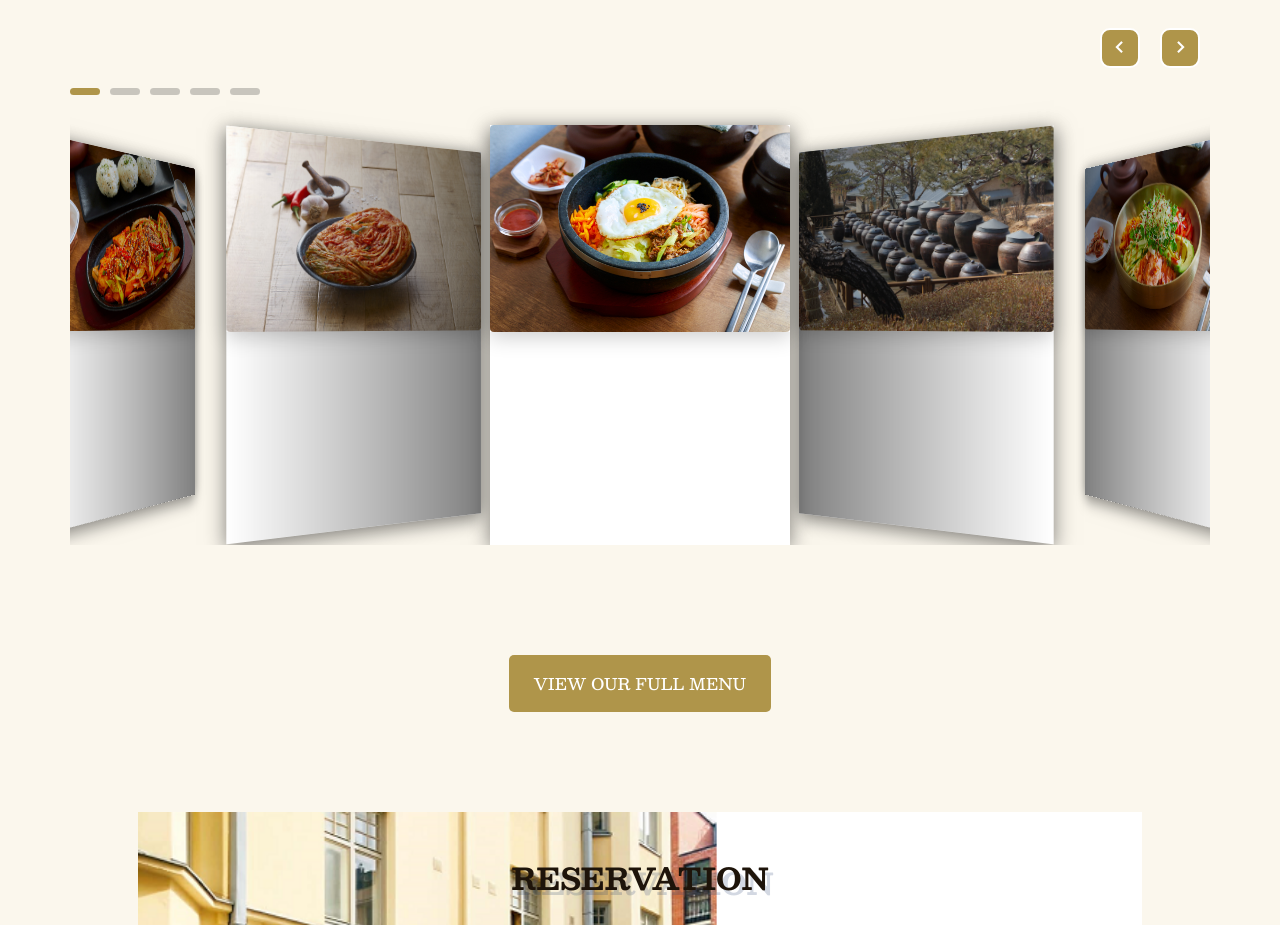
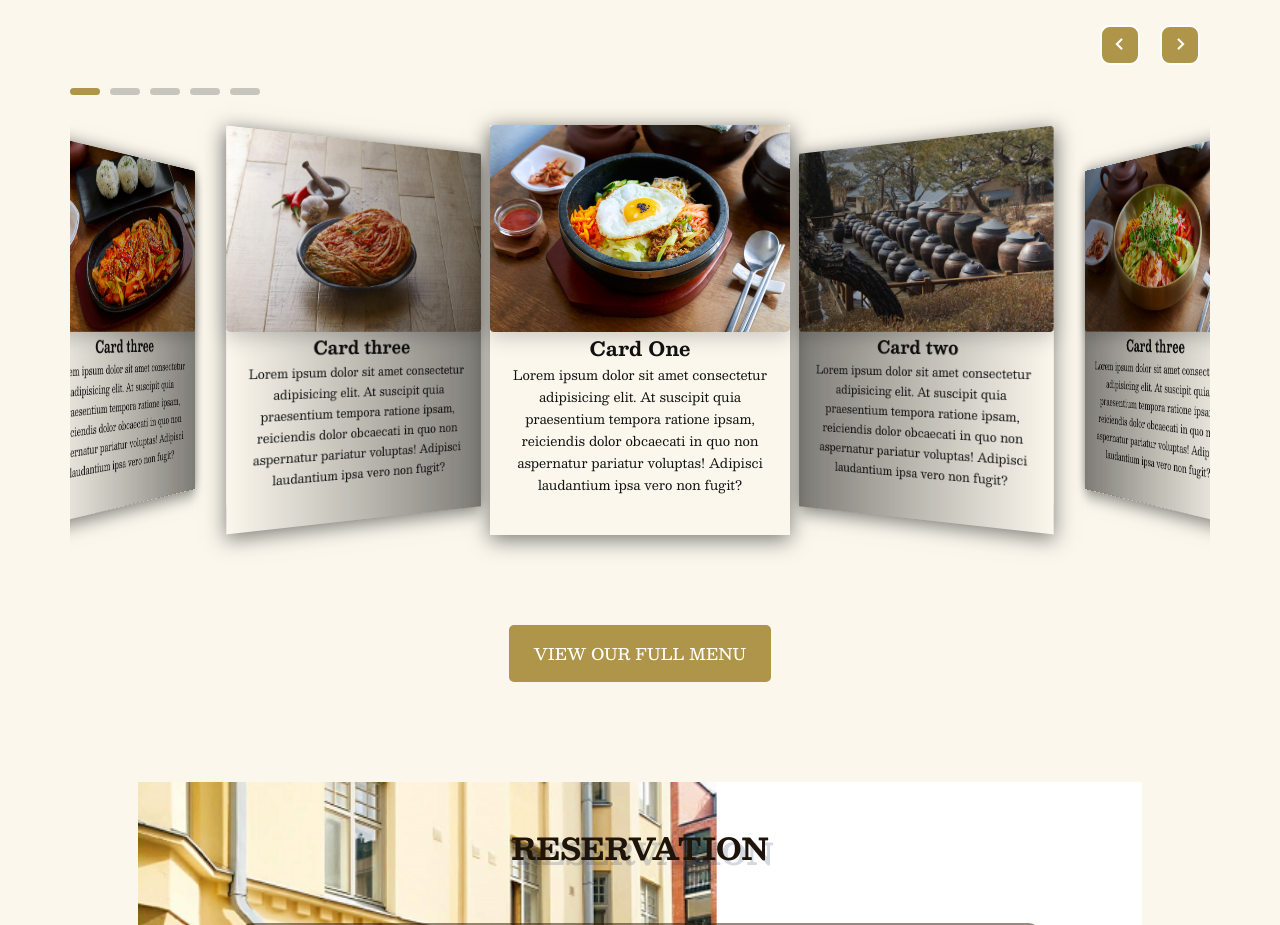
Before and after one commit to qgp9/ecommerce-restaurant, a plain HTML site: page index.html in a window 1280 px wide. Shown: the part 980-1905 px from the top of the page. Drawn offline with nearby package versions, Linux system fonts and the light colour scheme; a web font is replaced by a local one.

Commit message:
Update styles.css

```diff
--- a/css/styles.css
+++ b/css/styles.css
@@ -448,7 +448,7 @@ Main
 .menu .row-container {
   position: relative;
   width: 100%;
-  height: 450px;
+  height: 470px;
 }
 
 .menu .swiper-container {
@@ -457,21 +457,18 @@ Main
 .menu .swiper-wrapper {
   position: relative;
   margin: 3rem 0;
+  padding-bottom: 3rem;
 }
 
 .menu .swiper-slide {
   position: relative;
   width: 300px;
-  height: 420px;
-  background: #fff;
+  height: 410px;
+  background-color: var(--grey2);
   box-shadow: 0 5px 20px rgba(0, 0, 0, 0.5);
   transition: 0.3s ease-in-out;
   display: flex;
   flex-direction: column;
-}
-
-.menu .swiper-slide:hover {
-  height: 420px;
 }
 
 .menu .swiper-slide .imgBx {
@@ -485,22 +482,24 @@ Main
 
 .menu .swiper-slide .imgContent {
   color: #111;
+  font-size: 1.3rem;
   position: relative;
-  margin-top: -140px;
+  margin-top: -10px;
   padding: 10px 15px;
   text-align: center;
-  visibility: hidden;
-  opacity: 0;
+  visibility: visible;
+  opacity: 1;
   transition: 0.3s ease-in-out;
+  background-color: var(--grey2);
 }
-
+/*
 .menu .swiper-slide:hover .imgContent {
   visibility: visible;
   opacity: 1;
   margin-top: -40px;
   transition-delay: 0.3s;
 }
-/*
+
 .custom-next,
 .custom-prev {
   position: absolute;
@@ -568,7 +567,7 @@ Main
 
 .menu .explore {
   text-align: center;
-  margin-top: 8rem;
+  margin-top: 3rem;
 }
 
 @media (max-width: 1200px) {
```
